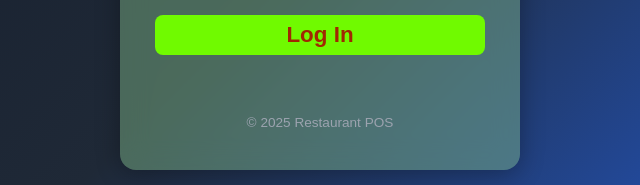
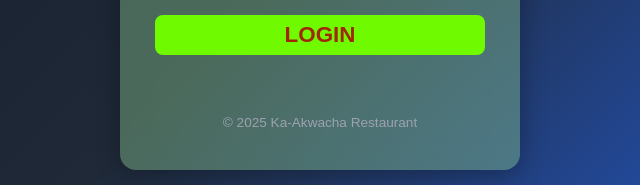
Before and after one commit to Teresapeter/POS_Trial, a plain HTML site: page Frontend/index.html in a window 1280 px wide. Shown: the part 455-640 px from the top of the page, 320-960 px from the left. Drawn offline with Linux system fonts and the light colour scheme.

Commit message:
Update index.html

```diff
--- a/Frontend/index.html
+++ b/Frontend/index.html
@@ -7,8 +7,6 @@
 
     <link rel="stylesheet" href="css/styles.css">
 </head>
-<body>
-
 <div class="login-container">
     <div class="login-header">
         <h1>Welcome Back!</h1>
@@ -23,15 +21,16 @@
             <label for="password">Password</label>
             <input type="password" id="password" name="password" placeholder="Enter your password" required>
         </div>
-            <button type="submit" class="login-button">Log In</button>
+        <button type="submit" class="login-button">LOGIN</button>
     </form>
     <div id="message-area" class="message-area"></div>
     <div class="footer-text">
-            © 2025 Restaurant POS
+        © 2025 Ka-Akwacha Restaurant
     </div>
 </div>
+<style>
 
+</style>
 <!-- Link to your JavaScript file. 'defer' makes it load after the HTML. -->
 <script src="Js/app.js" defer></script>
-</body>
 </html>
```
Lines whose indentation alone changed are shown as unchanged.
